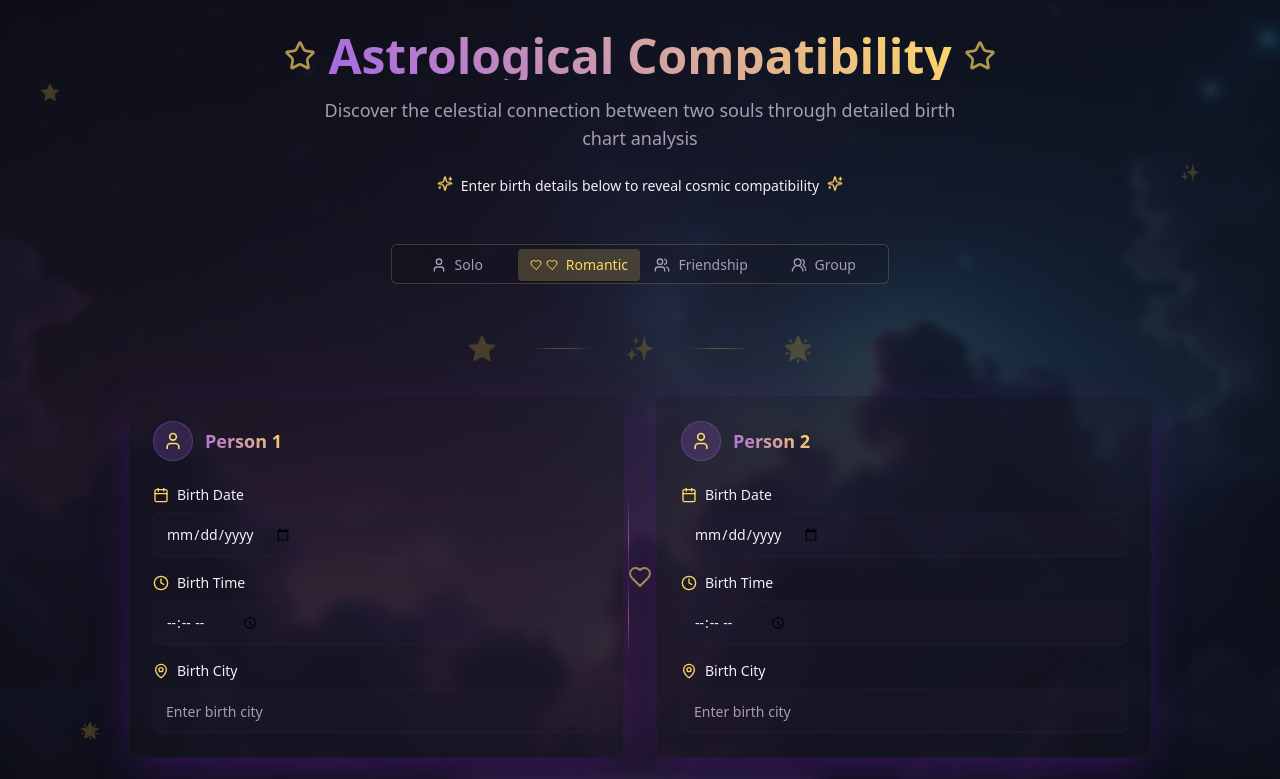
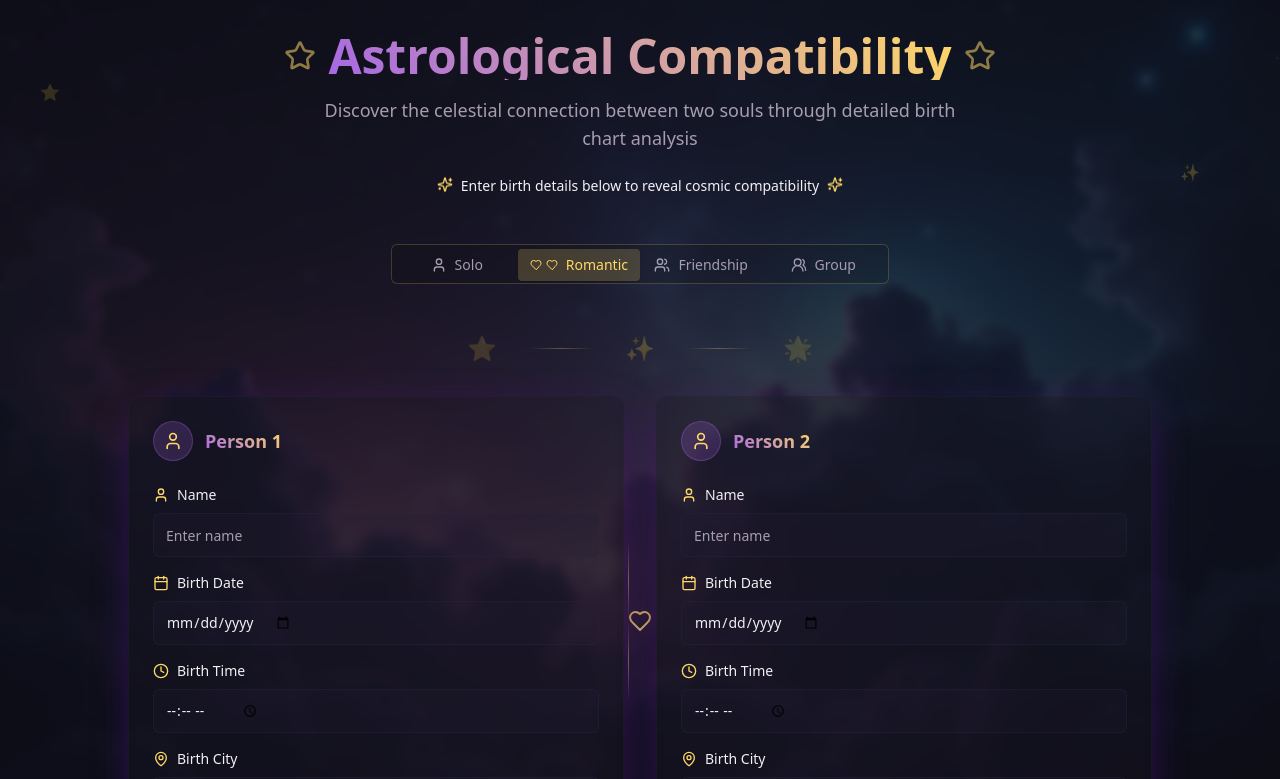
Before and after one commit to jakelahaye/star-crossed-view, a React (Vite) app: page / in a window 1280 px wide. Shown: the top 779 px of the page. Built offline with nearby package versions, Linux system fonts and the light colour scheme.

Commit message:
Add name input fields
Add input fields for "Person 1" and "Person 2" names to the birth information forms.

```diff
--- a/src/components/BirthInfoForm.tsx
+++ b/src/components/BirthInfoForm.tsx
@@ -4,6 +4,7 @@ import { Label } from "@/components/ui/label";
 import { User, Calendar, Clock, MapPin } from "lucide-react";
 
 interface BirthInfo {
+  name: string;
   date: string;
   time: string;
   city: string;
@@ -35,6 +36,21 @@ const BirthInfoForm = ({ personNumber, birthInfo, onUpdate }: BirthInfoFormProps
       </div>
 
       <div className="grid gap-4">
+        <div className="space-y-2">
+          <Label htmlFor={`name-${personNumber}`} className="flex items-center gap-2 text-sm font-medium">
+            <User className="h-4 w-4 text-accent" />
+            Name
+          </Label>
+          <Input
+            id={`name-${personNumber}`}
+            type="text"
+            value={birthInfo.name}
+            onChange={(e) => handleInputChange('name', e.target.value)}
+            className="bg-secondary/20 border-border/40 focus:border-primary focus:ring-primary/20 h-11"
+            placeholder="Enter name"
+          />
+        </div>
+
         <div className="space-y-2">
           <Label htmlFor={`date-${personNumber}`} className="flex items-center gap-2 text-sm font-medium">
             <Calendar className="h-4 w-4 text-accent" />
--- a/src/pages/Index.tsx
+++ b/src/pages/Index.tsx
@@ -8,6 +8,7 @@ import { Sparkles, Heart, Star, User, Users, UserPlus, UsersRound, Plus, X } fro
 import cosmicBackground from "@/assets/cosmic-background.jpg";
 
 interface BirthInfo {
+  name: string;
   date: string;
   time: string;
   city: string;
@@ -16,9 +17,9 @@ interface BirthInfo {
 const Index = () => {
   const [activeTab, setActiveTab] = useState("romantic");
   const [people, setPeople] = useState<BirthInfo[]>([
-    { date: "", time: "", city: "" },
-    { date: "", time: "", city: "" },
-    { date: "", time: "", city: "" }
+    { name: "", date: "", time: "", city: "" },
+    { name: "", date: "", time: "", city: "" },
+    { name: "", date: "", time: "", city: "" }
   ]);
   const [showResult, setShowResult] = useState(false);
 
@@ -35,7 +36,7 @@ const Index = () => {
   const isFormValid = () => {
     const requiredCount = getRequiredPeopleCount();
     return people.slice(0, requiredCount).every(person =>
-      person.date && person.time && person.city
+      person.name && person.date && person.time && person.city
     );
   };
 
@@ -47,7 +48,7 @@ const Index = () => {
 
   const addPerson = () => {
     if (people.length < 5) {
-      setPeople([...people, { date: "", time: "", city: "" }]);
+      setPeople([...people, { name: "", date: "", time: "", city: "" }]);
     }
   };
 
@@ -66,9 +67,9 @@ const Index = () => {
 
   const handleReset = () => {
     setPeople([
-      { date: "", time: "", city: "" },
-      { date: "", time: "", city: "" },
-      { date: "", time: "", city: "" }
+      { name: "", date: "", time: "", city: "" },
+      { name: "", date: "", time: "", city: "" },
+      { name: "", date: "", time: "", city: "" }
     ]);
     setShowResult(false);
   };
```
